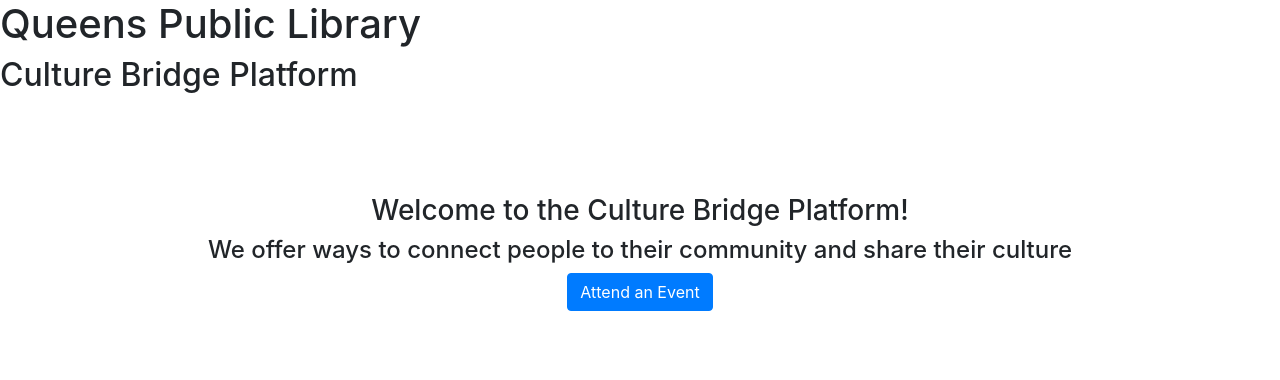
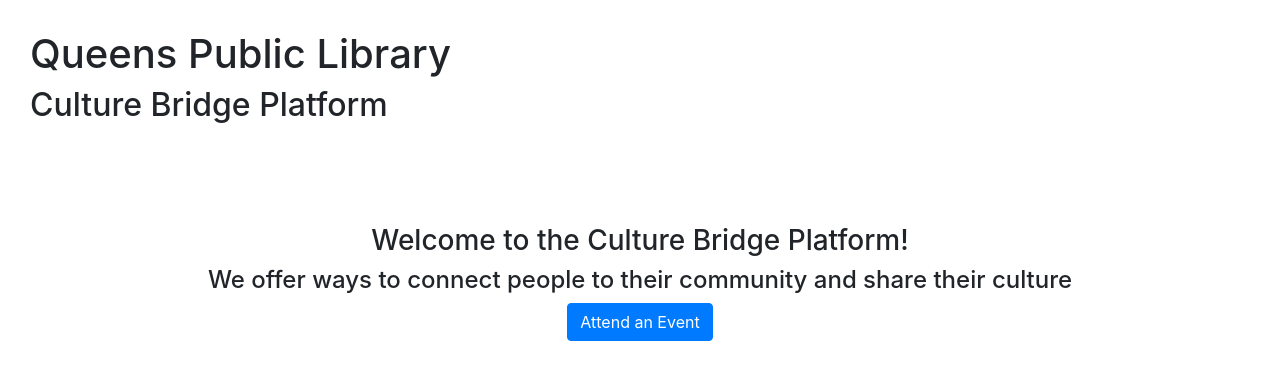
Before and after one commit to ramisamurshed/pit-prototype, a Flask app: page / in a window 1280 px wide. Shown: the top 380 px of the page. Run offline with Flask 2, Linux system fonts and the light colour scheme; some libraries are stand-ins or nearby versions.

Commit message:
increased padding

```diff
--- a/templates/home.html
+++ b/templates/home.html
@@ -10,6 +10,9 @@
 		<link rel="stylesheet" href="https://use.fontawesome.com/releases/v5.7.0/css/all.css" integrity="sha384-lZN37f5QGtY3VHgisS14W3ExzMWZxybE1SJSEsQp9S+oqd12jhcu+A56Ebc1zFSJ" crossorigin="anonymous">
 
 		<style>
+			body {
+				padding: 30px;
+			}
 			.container {
 				margin-top: 100px;
 			}
```
